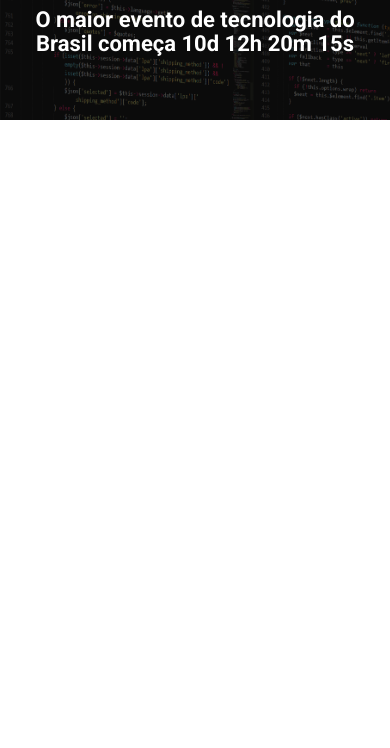
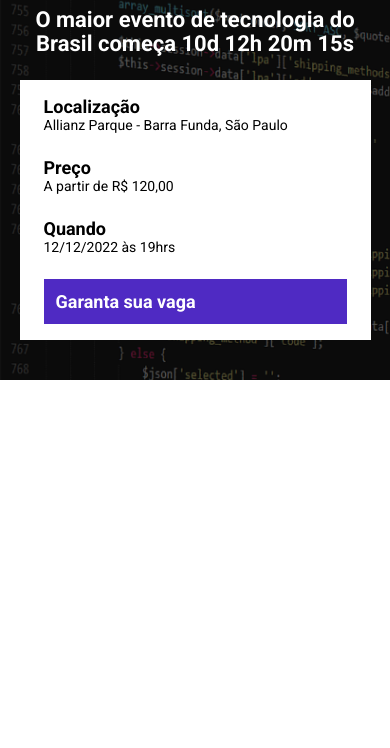
Before and after one commit to rafaelranery/ebac_tech_talks, a website built with Parcel: page src/index.html in a window 390 px wide. Shown: the part 96-844 px from the top of the page. Built offline with nearby package versions, Linux system fonts and the light colour scheme.

Commit message:
hero add

```diff
--- a/src/index.html
+++ b/src/index.html
@@ -19,6 +19,23 @@
             <p class="hero__text">
                 O maior evento de tecnologia do Brasil começa 10d 12h 20m 15s
             </p>
+            <div class="infos-bar">
+                <ul class="infos-bar__infos">
+                    <li class="infos-bar__infos__item">
+                        <b>Localização</b>
+                        Allianz Parque - Barra Funda, São Paulo
+                    </li>
+                    <li class="infos-bar__infos__item">
+                        <b>Preço</b>
+                        A partir de R$ 120,00
+                    </li>
+                    <li class="infos-bar__infos__item">
+                        <b>Quando</b>
+                        12/12/2022 às 19hrs
+                    </li>
+                </ul>
+                <a href="" class="button button--primary">Garanta sua vaga</a>
+            </div>
         </div>
     </header>
 
--- /dev/null
+++ b/src/styles/components/_buttons.scss
@@ -0,0 +1,23 @@
+.button {
+    padding: 12px;
+    font-size: 18px;
+    font-weight: bold;
+    text-decoration: none;
+    text-align: center;
+
+    &--primary {
+        color: #fff;
+        background-color: #4f2ac3;
+    }
+
+    @media (max-width: 640px) {
+        display: block;
+        width: 100%;
+    }
+
+    @media (max-width: 1024px) {
+        white-space: nowrap;
+        display: flex;
+        align-items: center;
+    }
+}
--- /dev/null
+++ b/src/styles/components/_infos_bar.scss
@@ -0,0 +1,43 @@
+.infos-bar {
+    padding: 16px 24px;
+    background-color: #fff;
+    display: flex;
+    justify-content: space-between;
+
+    &__infos {
+        display: flex;
+        gap: 40px;
+
+        &__item {
+            font-size: 14px;
+            color: #000;
+
+            b {
+                display: block;
+                font-size: 18px;
+                color: #000;
+            }
+        }
+    }
+
+    @media (max-width: 640px) {
+
+        display: block;
+
+        &__infos {
+            display: block;
+
+            &__item {
+                margin-bottom: 24px;
+
+            }
+        }
+    }
+
+    @media (max-width: 1024px) {
+
+        &__infos {
+            gap: 16px;
+        }
+    }
+}
--- a/src/styles/main.scss
+++ b/src/styles/main.scss
@@ -1,4 +1,7 @@
 @use 'hero';
+@use 'components/infos_bar';
+@use 'components/buttons';
+
 
 * {
     margin: 0;
@@ -6,7 +9,7 @@
     box-sizing: border-box;
     font-family: 'Roboto', sans-serif;
     color: #fff;
-
+    list-style-type: none;
 }
 
 .container {
```
